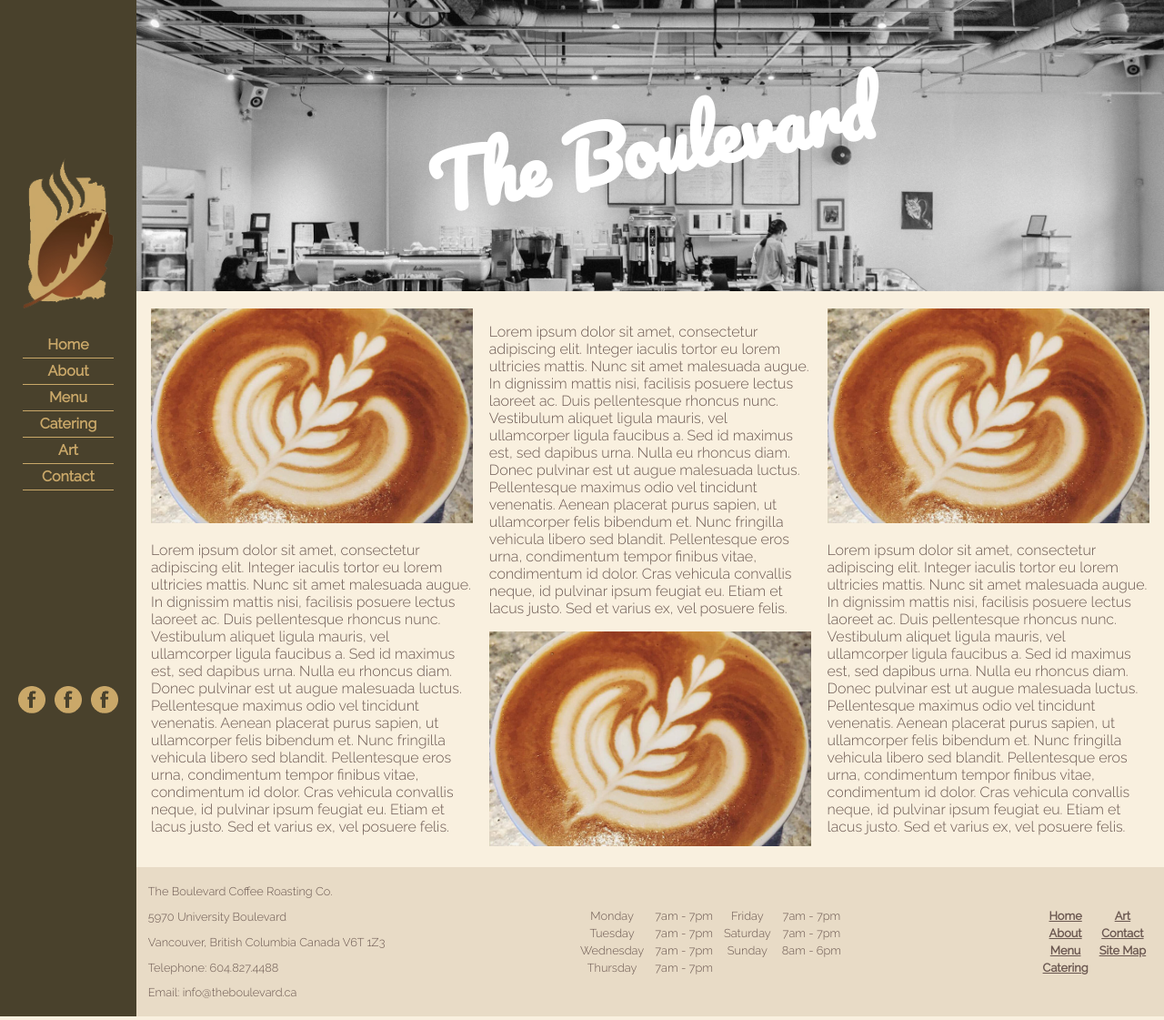
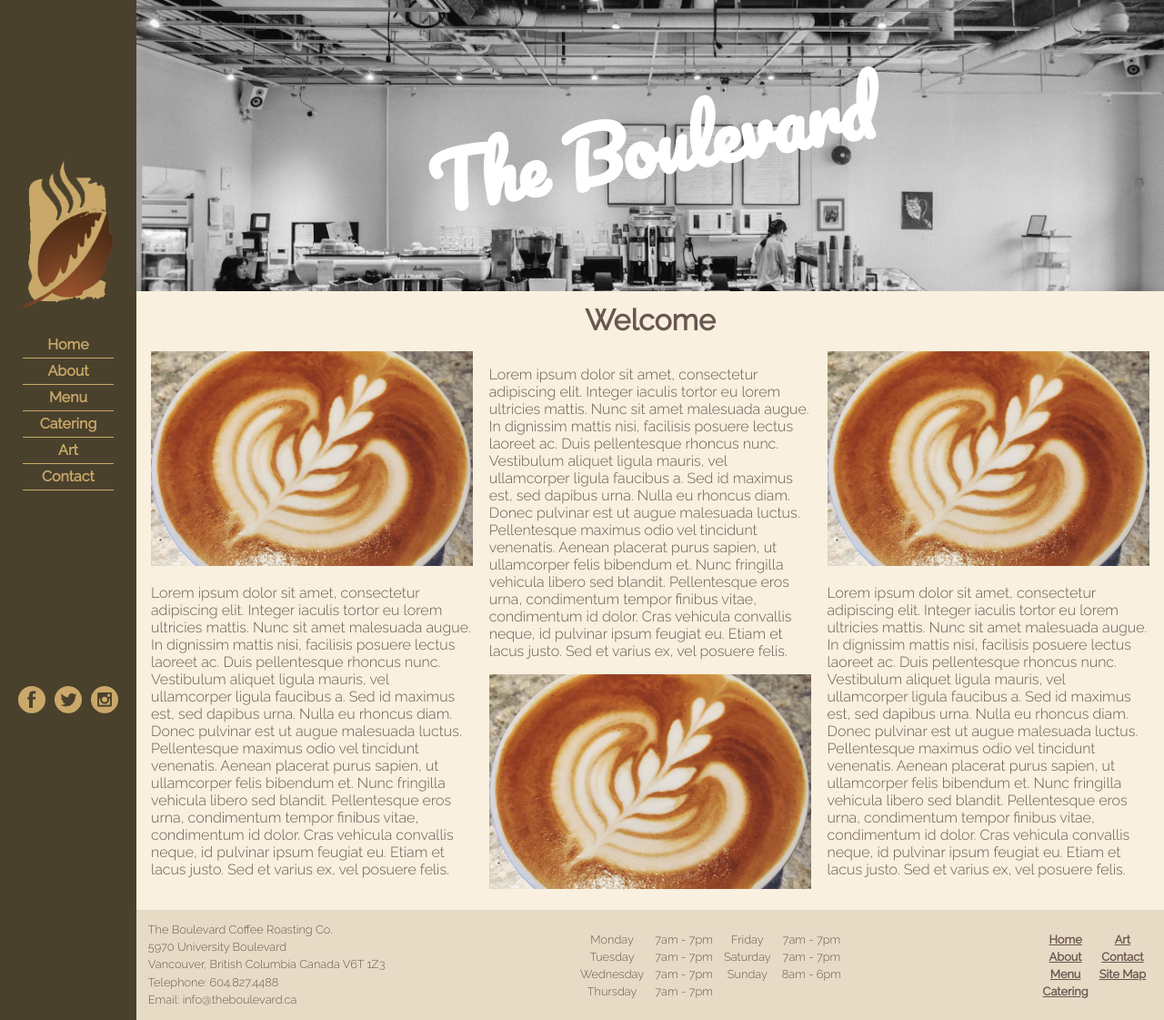
Before and after one commit to sheldonlynn/The-Boulevard, a PHP site: page / in a window 1280 px wide. Shown: the whole page at 91% size. Run offline with PHP 8.4, Linux system fonts and the light colour scheme.

Commit message:
fixed footer line spacing added actual social icons

```diff
--- a/index.html
+++ b/index.html
@@ -28,8 +28,8 @@
 				<div class="spacer"></div>
 				<div id="social-links">
 					<img src="images/fb.png" height="30" width="30" alt="social">
-					<img src="images/fb.png" height="30" width="30" alt="social">
-					<img src="images/fb.png" height="30" width="30" alt="social">
+					<img src="images/twitter.png" height="30" width="30" alt="social">
+					<img src="images/insta.png" height="30" width="30" alt="social">
 				</div>
 		</nav>
 		<div class="content-container">
@@ -39,6 +39,7 @@
 					<h1>The Boulevard</h1>
 				</header>
 				<main>
+					<h2>Welcome</h2>
 					<div class="section group">
 						<div class="col span_1_of_3">
 							<img src="images/latte.jpg" height="533" width="800" alt="" class="photo">
@@ -60,14 +61,16 @@
 					<div id="contact">
 						<div id="mobile-social">
 							<img src="images/mobilefb.png" height="30" width="30" alt="social">
-							<img src="images/mobilefb.png" height="30" width="30" alt="social">
-							<img src="images/mobilefb.png" height="30" width="30" alt="social">
+							<img src="images/mobiletwitter.png" height="30" width="30" alt="social">
+							<img src="images/mobileinsta.png" height="30" width="30" alt="social">
 						</div>
+						<div id="address">
 							<p>The Boulevard Coffee Roasting Co.</p>
 							<p>5970 University Boulevard</p>
 							<p>Vancouver, British Columbia Canada V6T 1Z3</p>
 							<p>Telephone: 604.827.4488</p>
 							<p>Email: info@theboulevard.ca</p>
+						</div>
 						<div id="sitemap-link">
 							<br>
 							<p>Site Map</p>
--- a/style/base.css
+++ b/style/base.css
@@ -112,6 +112,10 @@ html, body {
 /* END OF NAV SECTION */
 
 /* FOOTER SECTION */
+footer #address {
+	line-height: 0.5;
+}
+
 #hours td {
 	padding-left: 5px;
 }
--- a/style/index.css
+++ b/style/index.css
@@ -13,6 +13,12 @@ header {
 	text-align: center;
 	height: 20em;
 	overflow: hidden;
+}
+
+h2 {
+	font-size: 2em;
+	text-align: center;
+	margin: 5px 0 5px 0;
 }
 
 .photo {
```
Also changed, not shown: about.html (+6 -4 lines), catering.html (+6 -4 lines), contact.html (+6 -4 lines), gallery.html (+6 -4 lines), menu.html (+6 -4 lines), sitemap.html (+6 -4 lines), images/insta.png (added), images/mobileinsta.png (added), images/mobiletwitter.png (added), images/twitter.png (added).
